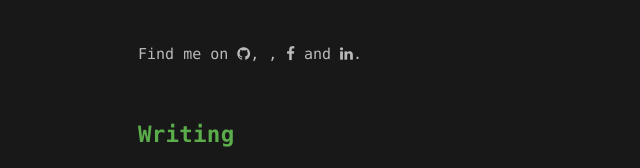
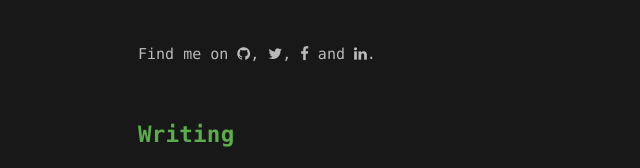
Before and after one commit to lvjiafa/Program-Man.github.io, a plain HTML site: page index.html in a window 1280 px wide. Shown: the part 359-527 px from the top of the page, 118-758 px from the left. Drawn offline with Linux system fonts and the light colour scheme.

Commit message:
Site updated: 2019-02-28 19:24:49

```diff
--- a/index.html
+++ b/index.html
@@ -10,7 +10,7 @@
 <meta property="og:title" content="Jeffry的博客">
 <meta property="og:url" content="http://yoursite.com/index.html">
 <meta property="og:site_name" content="Jeffry的博客">
-<meta property="og:locale" content="zh-HK">
+<meta property="og:locale" content="zh-Hans">
 <meta name="twitter:card" content="summary">
 <meta name="twitter:title" content="Jeffry的博客">
 
@@ -117,7 +117,7 @@
 
           <li><a class="icon" target="_blank" href="https://github.com/tzvetkov75/solar-theme-hexo" title="github"><i class="fa fa-github"></i></a></li>
 
-          <li><a class="icon" target="_blank" href="/" title="WeChat"><i class="fa fa-WeChat"></i></a></li>
+          <li><a class="icon" target="_blank" href="/" title="twitter"><i class="fa fa-twitter"></i></a></li>
 
           <li><a class="icon" target="_blank" href="/" title="facebook"><i class="fa fa-facebook"></i></a></li>
 
```
Also changed, not shown: 2019/02/03/hello-world/index.html (+1 -1 lines), 2019/02/05/git的常见操作/index.html (+1 -1 lines), 2019/02/28/hexo常见命令/index.html (+1 -1 lines), archives/2019/02/index.html (+1 -1 lines), archives/2019/index.html (+1 -1 lines), archives/index.html (+1 -1 lines).
